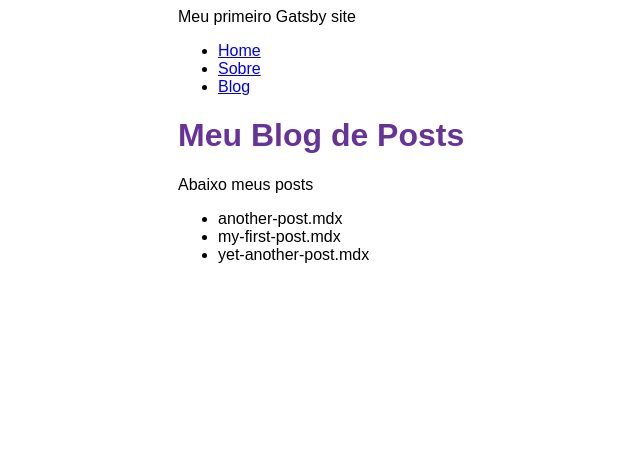
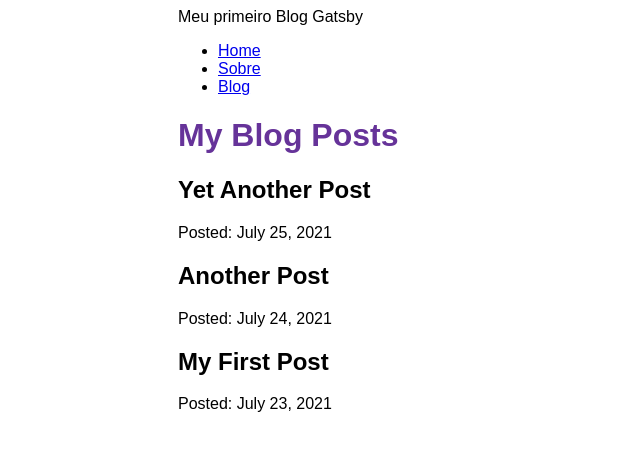
Before and after one commit to zegutof/primeiro-blog-gatsby, a Gatsby site: page /blog in a window 1280 px wide. Shown: the whole page, without its empty margins (212-852 px from the left). Built offline with nearby package versions, Linux system fonts and the light colour scheme; Gatsby itself is replaced by a stand-in of ours.

Commit message:
Final do Gatsby Tutorial Parte 5

```diff
--- /dev/null
+++ b/blog/ainda-outro-post.mdx
@@ -0,0 +1,6 @@
+---
+title: "Yet Another Post"
+date: "2021-07-25"
+---
+
+Wow look at all this content. How do they do it?
--- /dev/null
+++ b/blog/meu-primeiro-post.mdx
@@ -0,0 +1,12 @@
+---
+title: "My First Post"
+date: "2021-07-23"
+---
+
+This is my first blog post! Isn't it *great*?
+
+Some of my **favorite** things are:
+
+* Petting dogs
+* Singing
+* Eating potato-based foods
--- /dev/null
+++ b/blog/outro-post.mdx
@@ -0,0 +1,6 @@
+---
+title: "Another Post"
+date: "2021-07-24"
+---
+
+Here's another post! It's even better than the first one!
--- a/gatsby-config.js
+++ b/gatsby-config.js
@@ -1,16 +1,17 @@
 module.exports = {
   siteMetadata: {
-        title: "Meu primeiro Gatsby site"
+    title: "Meu primeiro Blog Gatsby",
   },
   plugins: [
     "gatsby-plugin-image",
     "gatsby-plugin-sharp",
     {
-            resolve: "gatsby-source-filesystem",
+      resolve: `gatsby-source-filesystem`,
       options: {
         name: `blog`,
-              path: `${__dirname}/blog`,
-            }
+        path: `${__dirname}/blog/`,
       },
+    },
+    "gatsby-plugin-mdx",
   ],
 };
--- a/package.json
+++ b/package.json
@@ -15,8 +15,11 @@
     "clean": "gatsby clean"
   },
   "dependencies": {
+    "@mdx-js/mdx": "^1.6.22",
+    "@mdx-js/react": "^1.6.22",
     "gatsby": "^4.8.0",
     "gatsby-plugin-image": "^2.8.1",
+    "gatsby-plugin-mdx": "^3.8.1",
     "gatsby-plugin-sharp": "^4.8.1",
     "gatsby-source-filesystem": "^4.8.1",
     "react": "^17.0.1",
--- a/src/pages/blog.js
+++ b/src/pages/blog.js
@@ -1,27 +1,32 @@
+import * as React from 'react'
 import { graphql } from 'gatsby'
-import * as React from 'react'
+import { MDXRenderer } from 'gatsby-plugin-mdx'
 import Layout from '../components/layout'
 
 const BlogPage = ({ data }) => {
     return (
-        <Layout pageTitle="Meu Blog de Posts">
-            <p>Abaixo meus posts</p>
-            <ul>
+      <Layout pageTitle="My Blog Posts">
         {
-                    data.allFile.nodes.map(node => (
-                        <li key={node.name}>{node.name}</li>
+          data.allMdx.nodes.map((node) => (
+            <article key={node.id}>
+              <h2>{node.frontmatter.title}</h2>
+              <p>Posted: {node.frontmatter.date}</p>
+            </article>
           ))
         }
-            </ul>
       </Layout>
     )
   }
-
   export const query = graphql`
     query {
-        allFile {
+      allMdx(sort: {fields: frontmatter___date, order: DESC}) {
         nodes {
-                name
+          frontmatter {
+            title
+            date(formatString: "MMMM DD, YYYY")
+          }
+          id
+          body
         }
       }
     }
```
Also changed, not shown: blog/another-post.mdx.txt (deleted), blog/my-first-post.mdx.txt (deleted), blog/yet-another-post.mdx.txt (deleted), 1 other file. Lines whose indentation alone changed are shown as unchanged.
